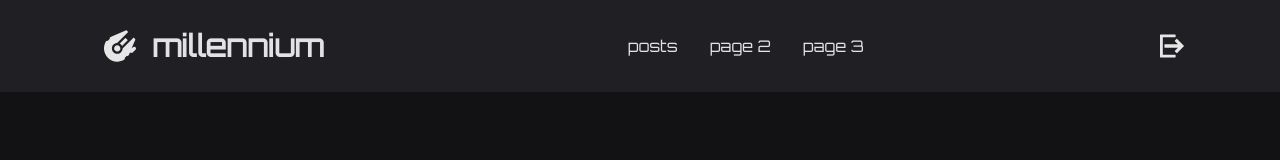
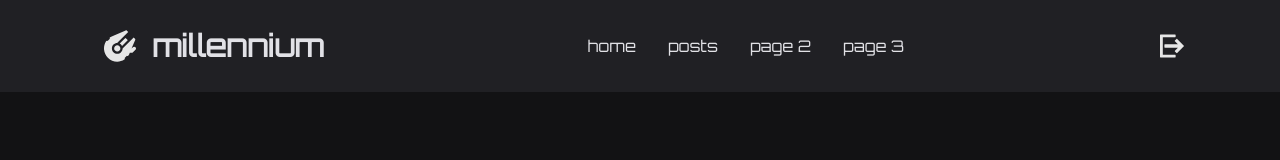
Before and after one commit to eliezer-alves/dudle, a React (Create React App) app: page /home in a window 1280 px wide. Shown: the top 160 px of the page. Built offline with nearby package versions, Linux system fonts and the light colour scheme; no server answers; the database is empty.

Commit message:
feat(navigation): criando rota para a pagina home e adicionando no menu de navegacao

```diff
--- a/src/components/TopBar/index.tsx
+++ b/src/components/TopBar/index.tsx
@@ -18,6 +18,7 @@ export function TopBar() {
       <Logo/>
       <div>
         <ul style={{fontFamily: 'Orbitron'}} className="flex gap-8">
+          <li className="link-eli" onClick={ () => handleNavigate('home')}>home</li>
           <li className="link-eli" onClick={ () => handleNavigate('posts')}>posts</li>
           <li className="link-eli">page 2</li>
           <li className="link-eli">page 3</li>
```
